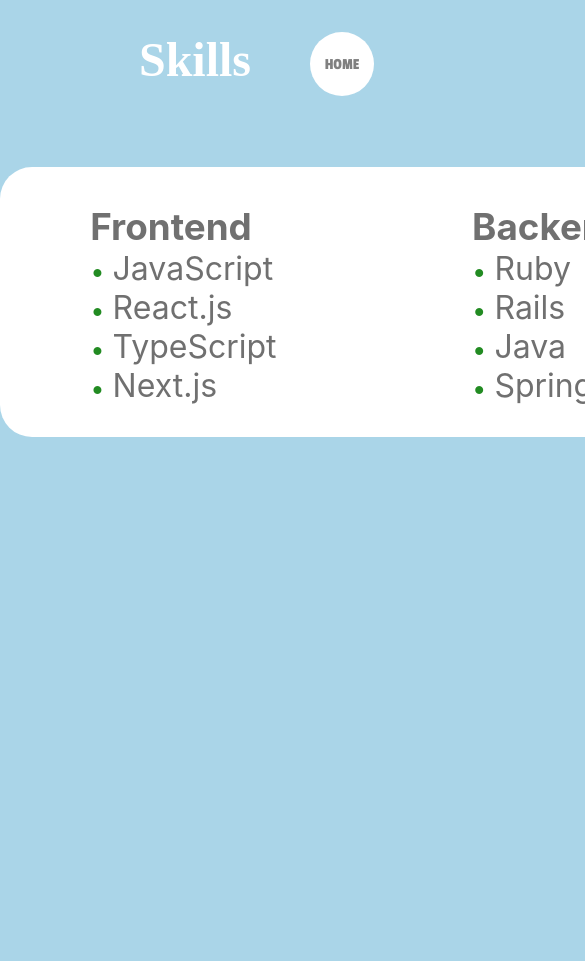
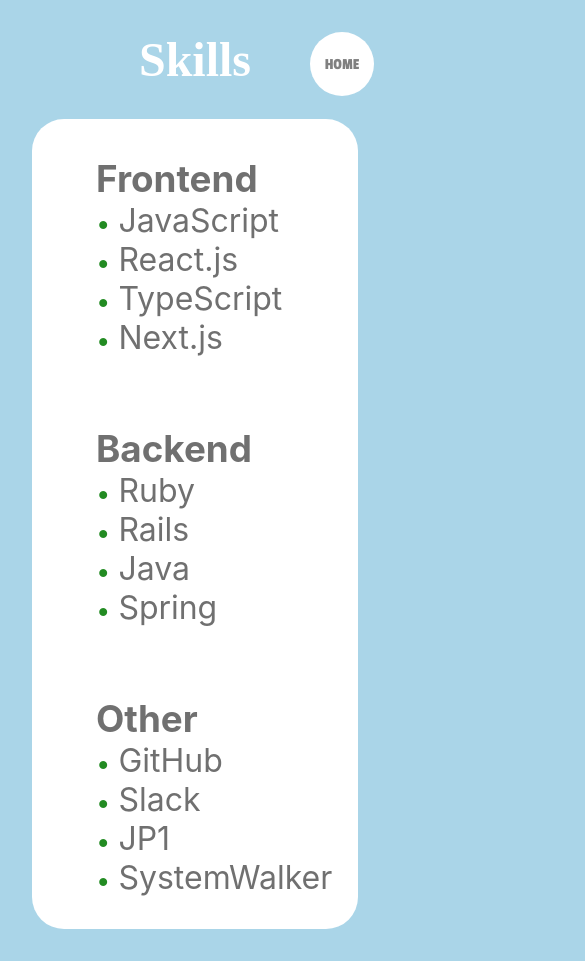
Before and after one commit to tanakafumiaki/self-introduction, a Next.js app: page /skills in a window 390 px wide. Shown: the top 961 px of the page, 585 px wide, since content can reach past the window. Before the commit the page ends 844 px from the top, so only its background shows below. Built offline with nearby package versions, Linux system fonts and the light colour scheme; a web font is replaced by a local one.

Commit message:
add_responsive_skillsPage

```diff
--- a/src/components/molecules/ListBox/style.module.sass
+++ b/src/components/molecules/ListBox/style.module.sass
@@ -5,6 +5,8 @@
   font-size: 2rem
   text-align: left
   margin: auto
+  @include sp
+    margin-left: 4rem
 
 .title
   font-weight: bold
--- a/src/components/templates/SkillListTemplate/styles.module.sass
+++ b/src/components/templates/SkillListTemplate/styles.module.sass
@@ -7,3 +7,7 @@
   border-radius: 2rem
   background-color: $white
   width: 1100px
+  @include sp
+    grid-template-columns: 1fr
+    width: auto
+    margin: 2rem
```
Also changed, not shown: public/profile-picture 2.jpg (deleted).
